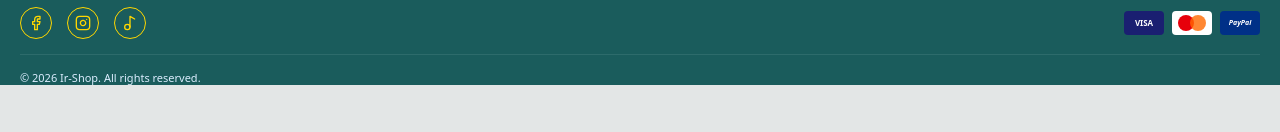
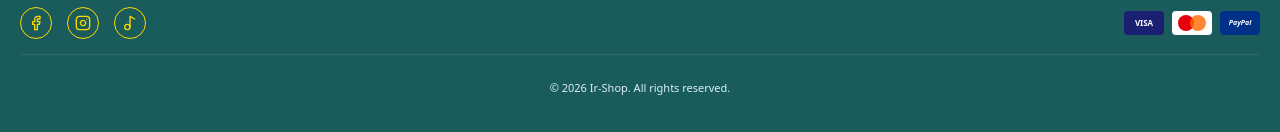
Before and after one commit to Ismaak47/Ir-Shop, a React (Vite) app: page / in a window 1280 px wide. Shown: the part 5357-5489 px from the top of the page. Before the commit the page ends 5442 px from the top, so only its background shows below. Built offline with nearby package versions, Linux system fonts and the light colour scheme.

Commit message:
fix(footer): Center align footer bottom content
The `irshop-footer-bottom` class was updated to center align its content, improving the visual presentation of the footer on smaller screens. Additional padding was also added to the bottom to prevent content overlap with the navigation bar.

```diff
--- a/src/index.css
+++ b/src/index.css
@@ -163,12 +163,13 @@ body {
 
 .irshop-footer-bottom {
   display: flex;
-  justify-content: space-between;
+  justify-content: center;
   align-items: center;
   flex-wrap: wrap;
   gap: 15px;
   font-size: 11px;
   color: var(--footer-link);
+  padding: 10px 0 40px 0;
 }
 
 .irshop-footer-bottom-left {
```
